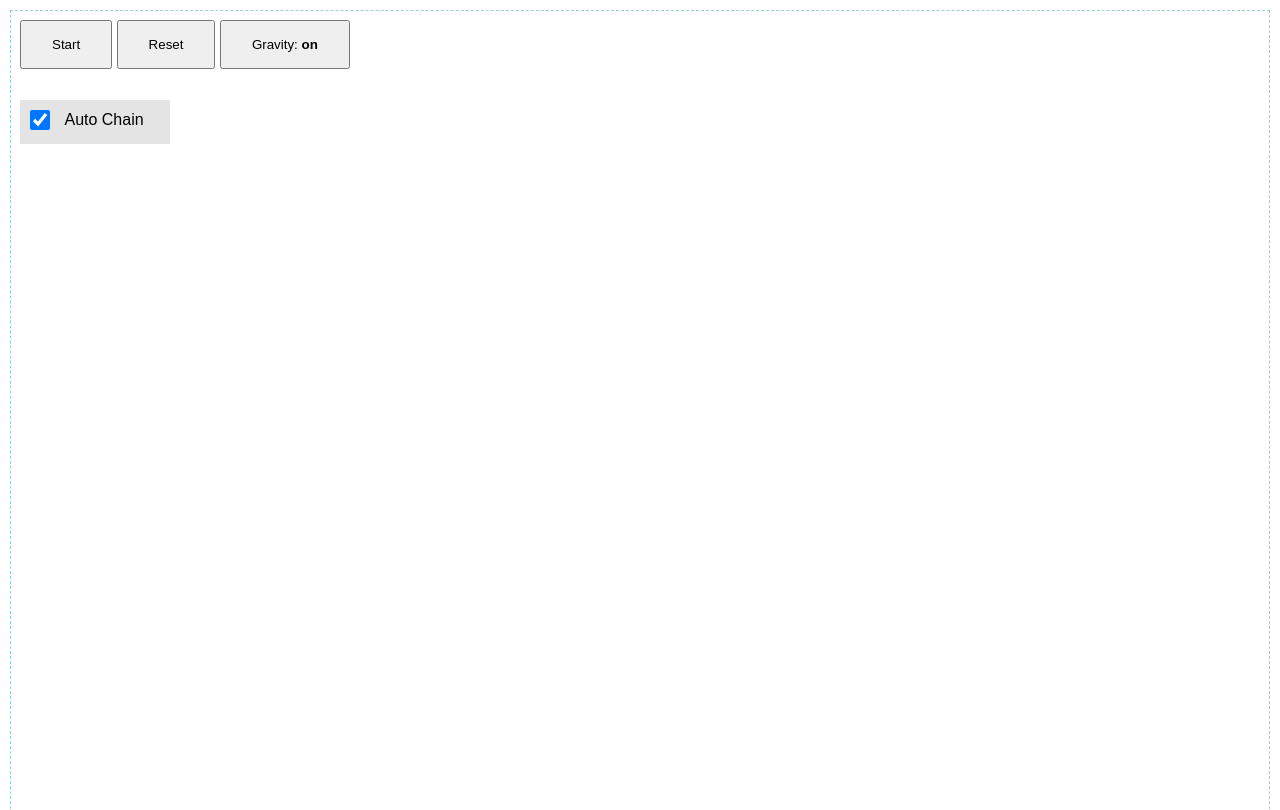
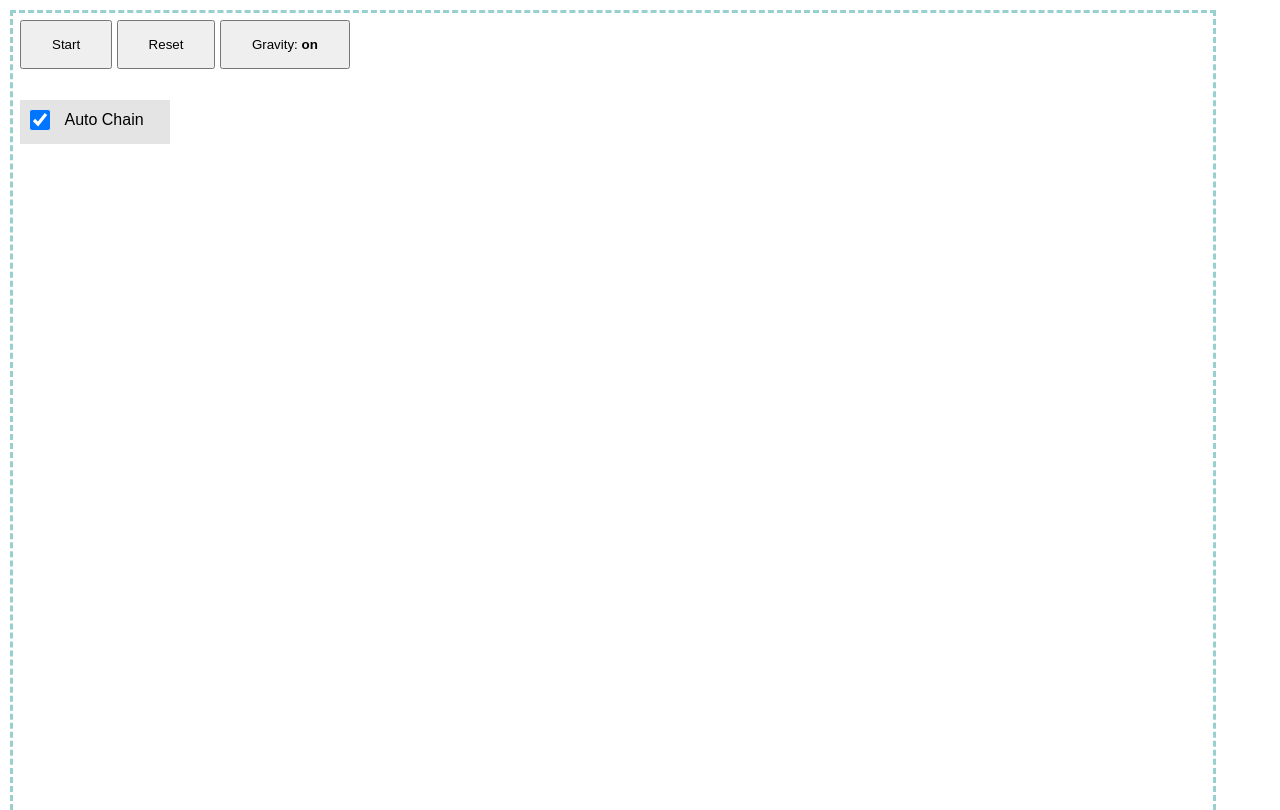
Before and after one commit to dokicoder/verletPhysics, a website: page index.html in a window 1280 px wide. Shown: the top 810 px of the page. Drawn offline with Linux system fonts and the light colour scheme.

Commit message:
chore: make drawing a little nicer

```diff
--- a/index.html
+++ b/index.html
@@ -10,7 +10,6 @@
   </head>
 
   <body>
-    <main id="main">
     <div class="buttonGroup">
       <button id="startPauseButton" onclick="toggleSimulation()">Start</button>
       <button id="resetButton" onclick="resetSimulation()">Reset</button>
@@ -22,8 +21,7 @@
       <label for="chainModeToggle">Auto Chain</label>
     </div>
 
-      <canvas id="mainCanvas" width="500" height="500"> </canvas>
+    <canvas id="mainCanvas" width="1200" height="1200"></canvas>
+  </body>
   <script src="index.js"></script>
-    </main>
-  </body>
 </html>
--- a/index.js
+++ b/index.js
@@ -28,6 +28,17 @@ let useGravity = true;
 // cannot use last element in array because we look for similar points and do not readd them
 // in this case we have to keep a reference to the last similar point
 let lastPointAdded = null;
+
+context.lineWidth = 3;
+
+function resizeCanvas() {
+  canvas.style.width = window.innerWidth - 20;
+  canvas.style.width = window.innerHeight - 20;
+}
+
+window.addEventListener('resize', resizeCanvas);
+
+resizeCanvas();
 
 const lerp = (x, y, t) => (1 - t) * x + t * y;
 
@@ -200,7 +211,7 @@ function renderPoints() {
     }
 
     context.beginPath();
-    context.arc(p.x, p.y, 2, 0, Math.PI * 2);
+    context.arc(p.x, p.y, 4, 0, Math.PI * 2);
     context.fill();
   });
 }
@@ -267,9 +278,7 @@ function updateStartPauseButtonLabel() {
 }
 
 function updateGravityButtonLabel() {
-  document.getElementById('toggleGravity').innerHTML = useGravity
-    ? 'Gravity: <b>on</b>'
-    : 'Gravity: <b>off</b>';
+  document.getElementById('toggleGravity').innerHTML = useGravity ? 'Gravity: <b>on</b>' : 'Gravity: <b>off</b>';
 }
 
 function toggleSimulation() {
@@ -301,12 +310,10 @@ document.getElementById('mainCanvas').onclick = function (event) {
   const clickXpos = event.clientX - rect.left;
   const clickYpos = event.clientY - rect.top;
 
-  const canvasXpos = (clickXpos / rect.width) * 500;
-  const canvasYpos = (clickYpos / rect.height) * 500;
+  const canvasXpos = (clickXpos / rect.width) * 1200;
+  const canvasYpos = (clickYpos / rect.height) * 1200;
 
-  const similarPoint = points.find(
-    p => distance(p, { x: canvasXpos, y: canvasYpos }) < 4,
-  );
+  const similarPoint = points.find(p => distance(p, { x: canvasXpos, y: canvasYpos }) < 4);
 
   if (simulationMode === 'running') {
     if (similarPoint) {
@@ -366,13 +373,3 @@ document.getElementById('mainCanvas').onclick = function (event) {
 const toggleChainMode = () => {
   autoChainMode = !autoChainMode;
 };
-
-/*
-window.onresize = function () {
-  canvas.width = document.getElementById("main").width;
-  canvas.height = document.getElementById("main").height;
-  width = canvas.width;
-  height = canvas.height;
-  aspect = height / width;
-};
-*/
--- a/style.css
+++ b/style.css
@@ -6,17 +6,18 @@
   font-family: sans-serif;
 }
 
-main {
-  height: 100vh;
-  display: flex;
-  flex-direction: column;
-  align-items: stretch;
+html,
+body {
+  margin: 0;
+  padding: 0;
+  height: 100%;
+  width: 100%;
 }
 
 #mainCanvas {
-  margin: 10px;
-  border: 1px dashed #00888866;
-  height: auto;
+  border: 3px dashed #00888866;
+  margin-left: 10px;
+  margin-top: 10px;
 }
 
 .buttonGroup {
```
Lines whose indentation alone changed are shown as unchanged.
